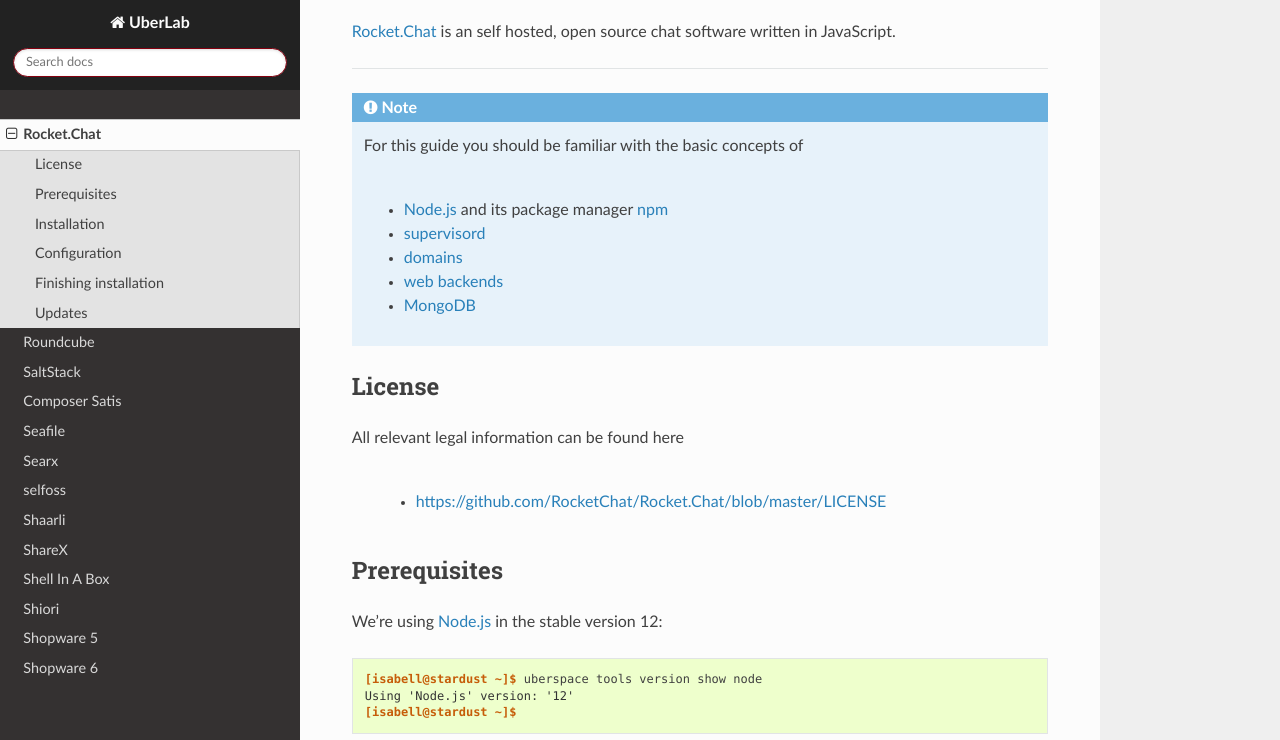
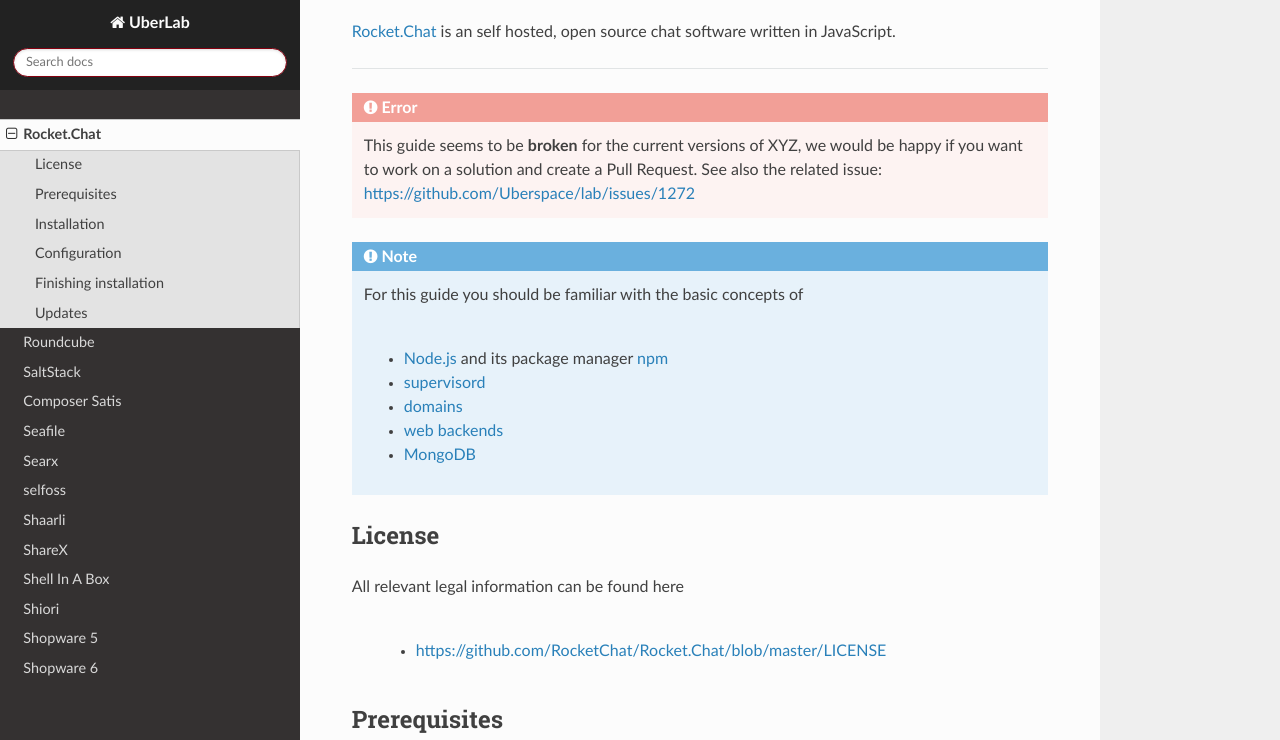
Before and after one commit to Uberspace/lab, a Sphinx documentation site: the page built from source/guide_rocketchat.rst, in a window 1280 px wide and 900 px high, scrolled down 735 px, cut to the strip 160-900 px from the top of the window. Built offline with Sphinx 7.4.7 and the Read the Docs theme 2.0.0, drawn with Linux system fonts in a browser that asks for light colours.

Commit message:
[rocketchat] guide is broken

```diff
--- a/source/guide_rocketchat.rst
+++ b/source/guide_rocketchat.rst
@@ -20,6 +20,12 @@
 Rocket.Chat_ is an self hosted, open source chat software written in JavaScript.
 
 ----
+
+.. error::
+
+  This guide seems to be **broken** for the current versions of XYZ, we would be
+  happy if you want to work on a solution and create a Pull Request.
+  See also the related issue: https://github.com/Uberspace/lab/issues/1272
 
 .. note:: For this guide you should be familiar with the basic concepts of
 
```
